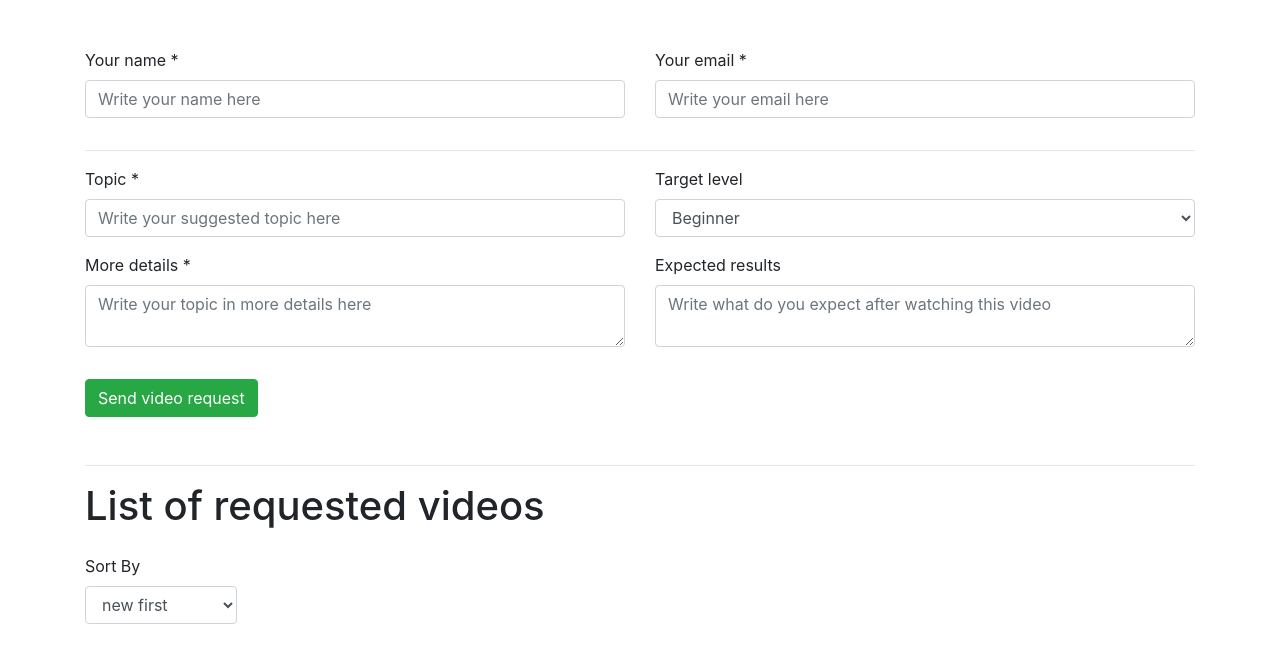
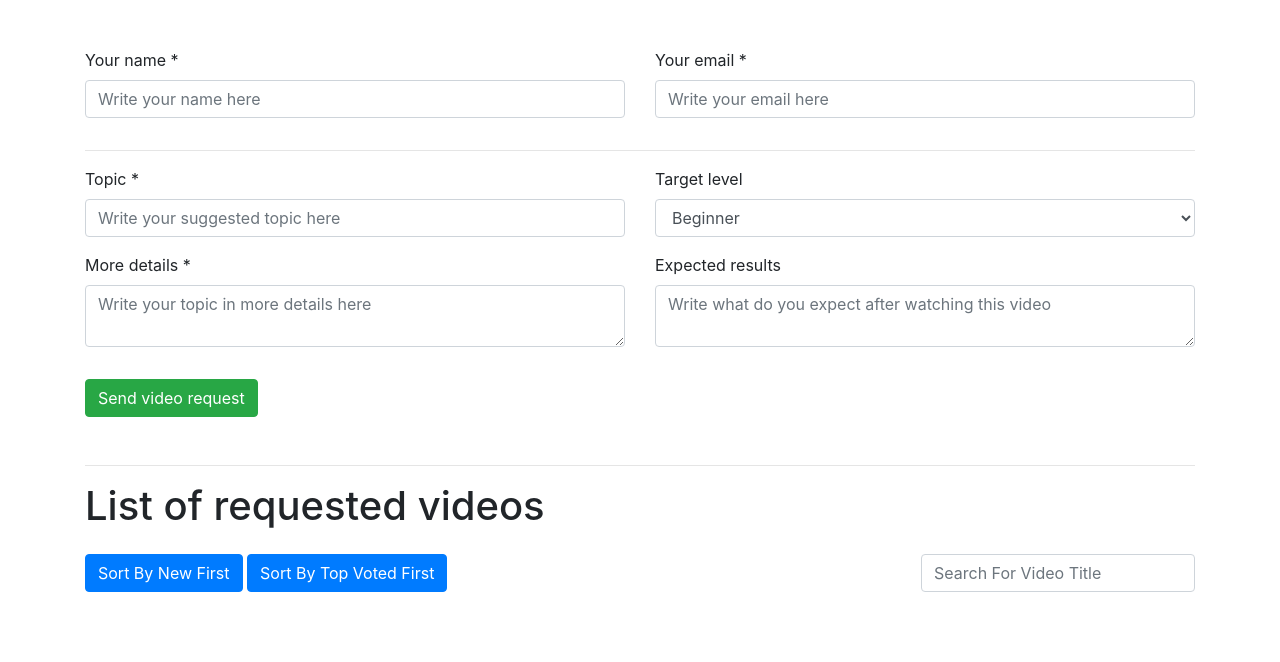
Before and after one commit to yallacodecom/ramadan-2020-assessments, a plain HTML site: page index.html in a window 1280 px wide. Drawn offline with nearby package versions, Linux system fonts and the light colour scheme; no server answers.

Commit message:
finish search Box

```diff
--- a/index.html
+++ b/index.html
@@ -93,13 +93,24 @@
       </div>
       <hr />
       <h1 class="mb-4">List of requested videos</h1>
-      <div class="d-flex">
+      <div class="d-flex justify-content-between">
         <div class="form-group">
-          <label for="sortList">Sort By</label>
-          <select class="form-control" id="sortList">
-            <option data-list-sort-by-new> new first</option>
-            <option data-list-sort-by-votes> top voted first</option>
-          </select>
+          <button class="btn btn-primary" data-list-sort-by-new>
+            Sort By New First
+          </button>
+          <button class="btn btn-primary" data-list-sort-by-votes>
+            Sort By Top Voted First
+          </button>
+        </div>
+        <div class="form-group">
+          <input
+            type="text"
+            name="search"
+            id="search"
+            placeholder="Search For Video Title"
+            class="form-control"
+            data-search-for-video
+          />
         </div>
       </div>
       <div id="listOfRequests">
--- a/script.js
+++ b/script.js
@@ -2,9 +2,23 @@ const videoForm = document.querySelector("[data-video-form-request]");
 const videoRequestsContainer = document.getElementById("listOfRequests");
 const sortByVotesBtn = document.querySelector("[data-list-sort-by-votes]");
 const sortByNewBtn = document.querySelector("[data-list-sort-by-new]");
+const searchForVideo = document.querySelector("[data-search-for-video]");
+
+//  search section
+
+searchForVideo.addEventListener("keyup", () => {
+  let videoTitleValue = searchForVideo.value.toUpperCase();
+  for (let video of videoRequestsContainer.children) {
+    let videoTitle = video.querySelector("h3").textContent;
+    if (videoTitle.toUpperCase().indexOf(videoTitleValue) > -1) {
+      video.style.display = "";
+    } else {
+      video.style.display = "none";
+    }
+  }
+});
 
 // sort btn section
-
 sortByVotesBtn.addEventListener("click", () => {
   render("sortByVotes");
 });
```
Also changed, not shown: README.md.
